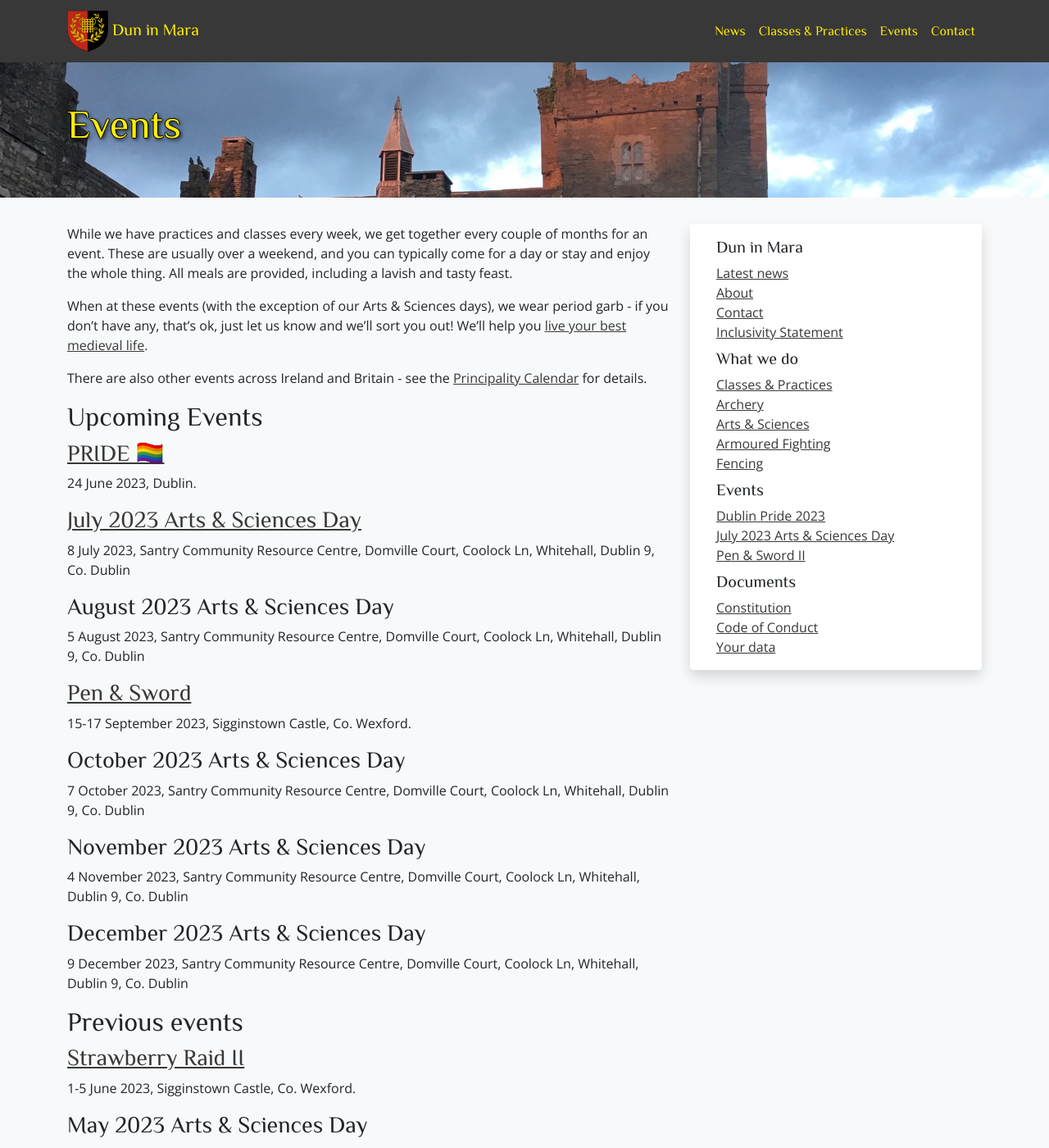
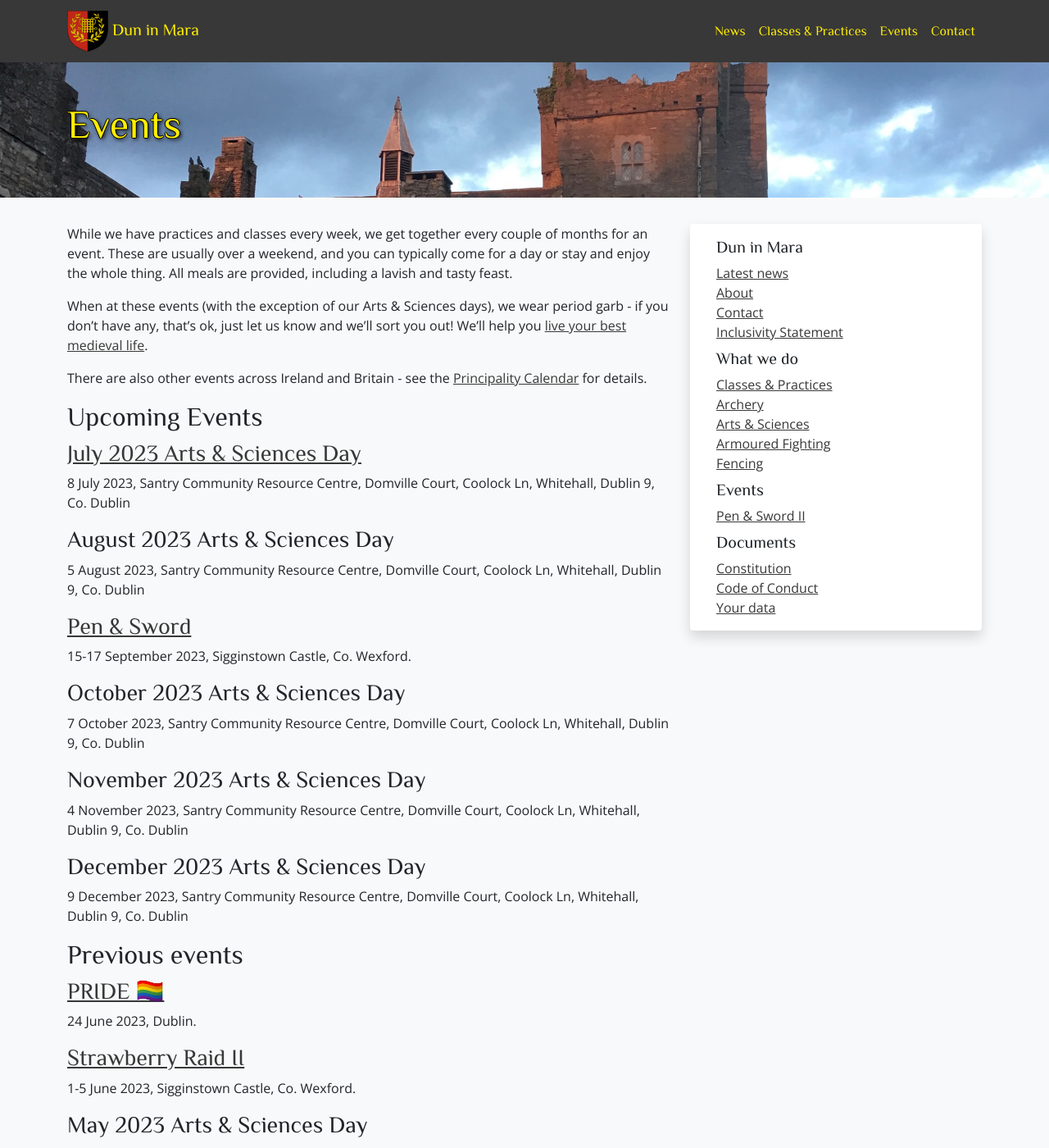
Before and after one commit to drachenwald/dun-in-mara, a Jekyll site: the page built from events/index.md, in a window 1280 px wide and 1400 px high. Shown: the whole window at 82% size. Built offline with Jekyll 4.4.1, drawn with Linux system fonts in a browser that asks for light colours; comment, search, counter and statistics services are not loaded.

Commit message:
Pride is over

```diff
--- a/_includes/sidebar-default.html
+++ b/_includes/sidebar-default.html
@@ -13,8 +13,6 @@
       <li class="nav-item p-0"><a href="/historical-fencing">Fencing</a></li>
 
       <li class="nav-item pt-2"><h5>Events</h5></li>
-      <li class="nav-item p-0"><a href="/events/2023/pride/">Dublin Pride 2023</a></li>
-      <li class="nav-item p-0"><a href="https://fienta.com/arts-sciences-day-62624">July 2023 Arts & Sciences Day</a></li>
       <li class="nav-item p-0"><a href="/events/2023/penandsword/">Pen & Sword II</a></li>
 
       <li class="nav-item pt-2"><h5>Documents</h5></li>
--- a/events/index.md
+++ b/events/index.md
@@ -8,9 +8,6 @@
 There are also other events across Ireland and Britain - see the [Principality Calendar](http://insulaedraconis.org/Events/) for details.
 
 ## Upcoming Events
-
-### [PRIDE 🏳️‍🌈](/events/2023/pride/)
-24 June 2023, Dublin.
 
 ### <a href="https://fienta.com/arts-sciences-day-62624">July 2023 Arts & Sciences Day</a>
 8 July 2023, Santry Community Resource Centre, Domville Court, Coolock Ln, Whitehall, Dublin 9, Co. Dublin
```
Also changed, not shown: other parts of events/index.md (+3 -0 lines).
